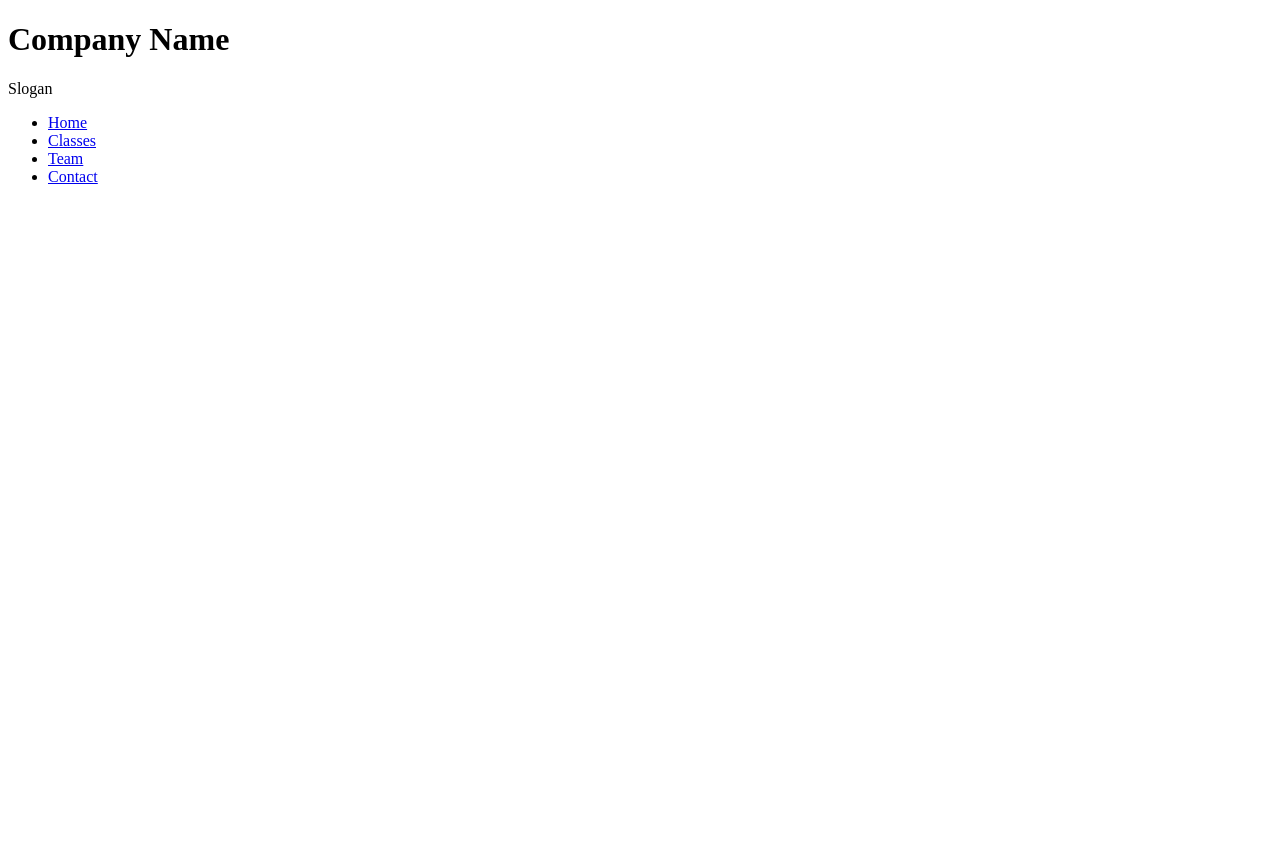
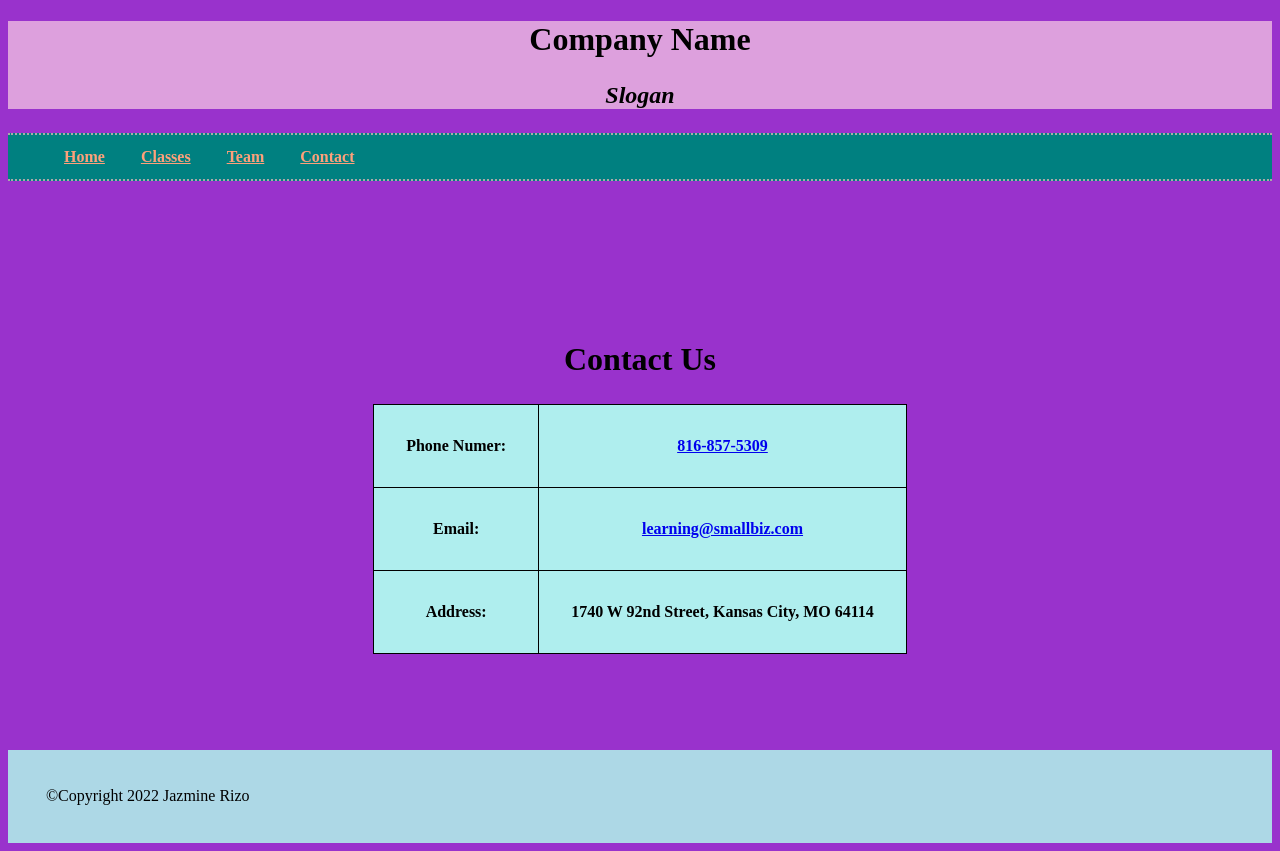
Before and after one commit to jazminerizo/FED1StudioProject, a plain HTML site: page FED1StudioProject/Contact.html in a window 1280 px wide. Before the commit the page ends 800 px from the top, so only its background shows below. Drawn offline with Linux system fonts and the light colour scheme.

Commit message:
made styling changes to table on contact.html page

```diff
--- a/FED1StudioProject/Contact.html
+++ b/FED1StudioProject/Contact.html
@@ -2,7 +2,8 @@
 <html>
 <head>
     <meta charset="utf-8" />
-    <title>Contact</title>
+    <title>Company Name</title>
+    <link href="css/custom.css" rel="stylesheet" />
 
 </head>
 <body>
@@ -30,5 +31,40 @@
             </li>
         </ul>
     </nav>
+    <br />
+    <br />
+    <br />
+
+    <main>
+        <section class="mainWrapper">
+            <h1>Contact Us</h1>
+
+            <div>
+
+                <table>
+
+                    <tbody>
+                        <tr>
+                            <td><i class="fa fa-html5" aria-hidden="true"></i> Phone Numer:</td>
+                            <td><a href="tel:+01-816-857-5309">816-857-5309</a></td>
+
+                        <tr>
+                            <td><i class="fa fa-css3" aria-hidden="true"></i> Email:</td>
+                            <td><a href="mailto:learning@smallbiz.com">learning@smallbiz.com</a></td>
+
+                        <tr>
+                            <td><i class="fa fa-css3" aria-hidden="true"></i> Address:</td>
+                            <td>1740 W 92nd Street, Kansas City, MO 64114</td>
+
+                        </tr>
+                    </tbody>
+                </table>
+
+            </div>
+        </section>
+    </main>
+    <footer>
+        &copy;Copyright 2022 Jazmine Rizo
+    </footer>
 </body>
 </html>
--- a/FED1StudioProject/css/custom.css
+++ b/FED1StudioProject/css/custom.css
@@ -1,2 +1,82 @@
 body {
+    background-color: darkorchid;
 }
+
+header {
+    background-color: plum;
+    font-size: 40px;
+}
+
+    header p {
+        font-size: 24px;
+        font-weight: bold;
+    }
+
+main {
+    background-color: darkorchid;
+    font-weight: bold;
+    text-decoration-color: black;
+    padding: 5%;
+    text-align: center;
+}
+
+h1 {
+    font-size: 32px;
+    text-align: center;
+}
+
+p {
+    font-size: 18px;
+    font-style: italic;
+    text-align: center;
+}
+
+nav a {
+    font-weight: bold;
+    color: lightsalmon;
+}
+
+    nav a:hover, nav a:active, nav a:focus {
+        text-decoration: none;
+    }
+
+nav ul {
+    background-color: teal;
+    border-top: 2px dotted darkgray;
+    border-bottom: 2px dotted darkgray;
+}
+
+nav li:hover {
+    background-color: darkblue;
+}
+
+
+nav ul li {
+    display: inline-block;
+}
+
+    nav ul li a {
+        padding: .8em 1em;
+        display: block;
+        font-size: 16px;
+    }
+
+table, tr, td {
+    border: 1px solid black;
+    border-collapse: collapse;
+}
+
+table {
+    margin: auto;
+    margin-bottom: 2em;
+    background-color: paleturquoise;
+}
+
+td {
+    padding: 2em;
+}
+
+footer {
+    padding: 3%;
+    background-color: lightblue;
+}
```
